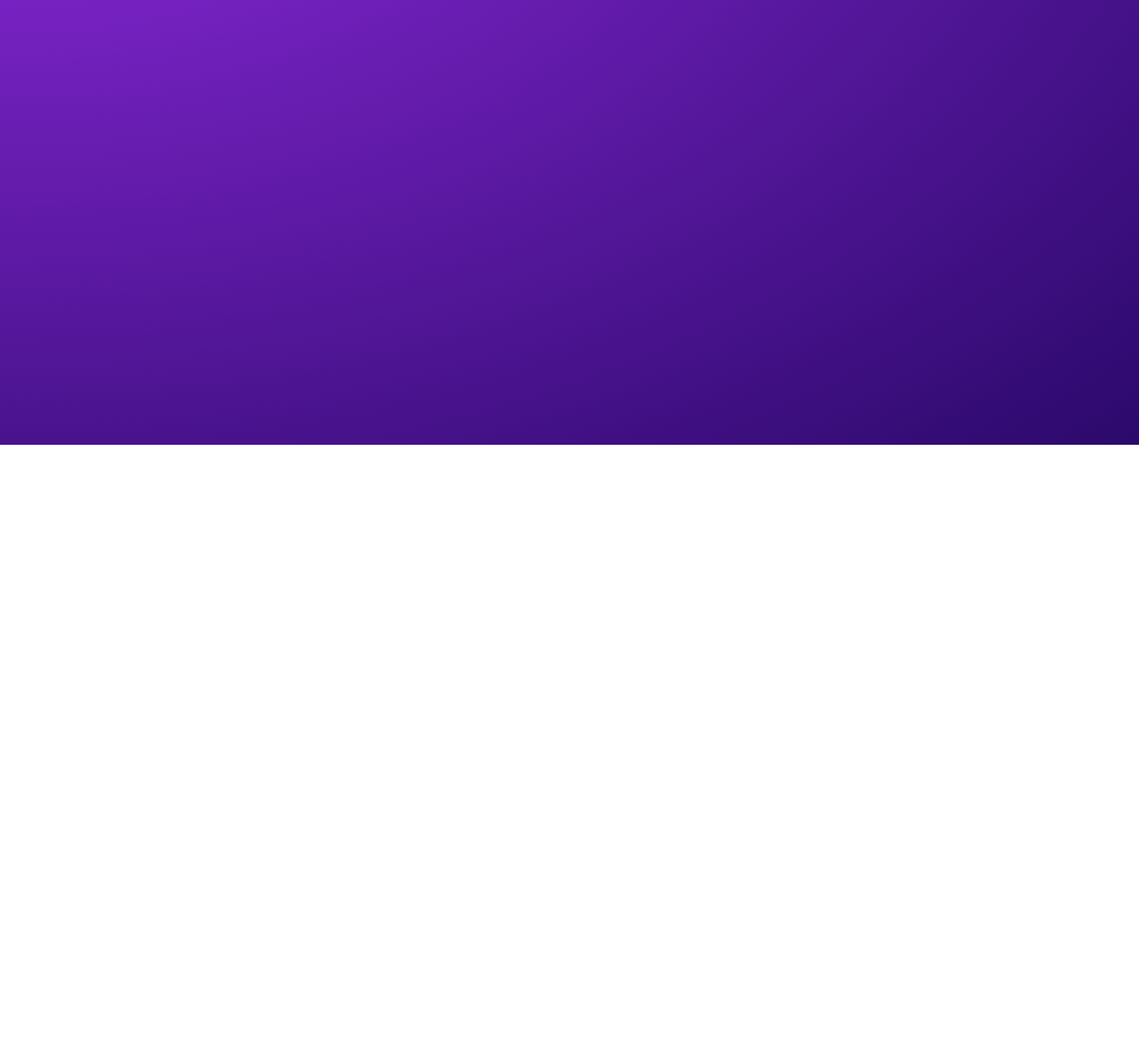
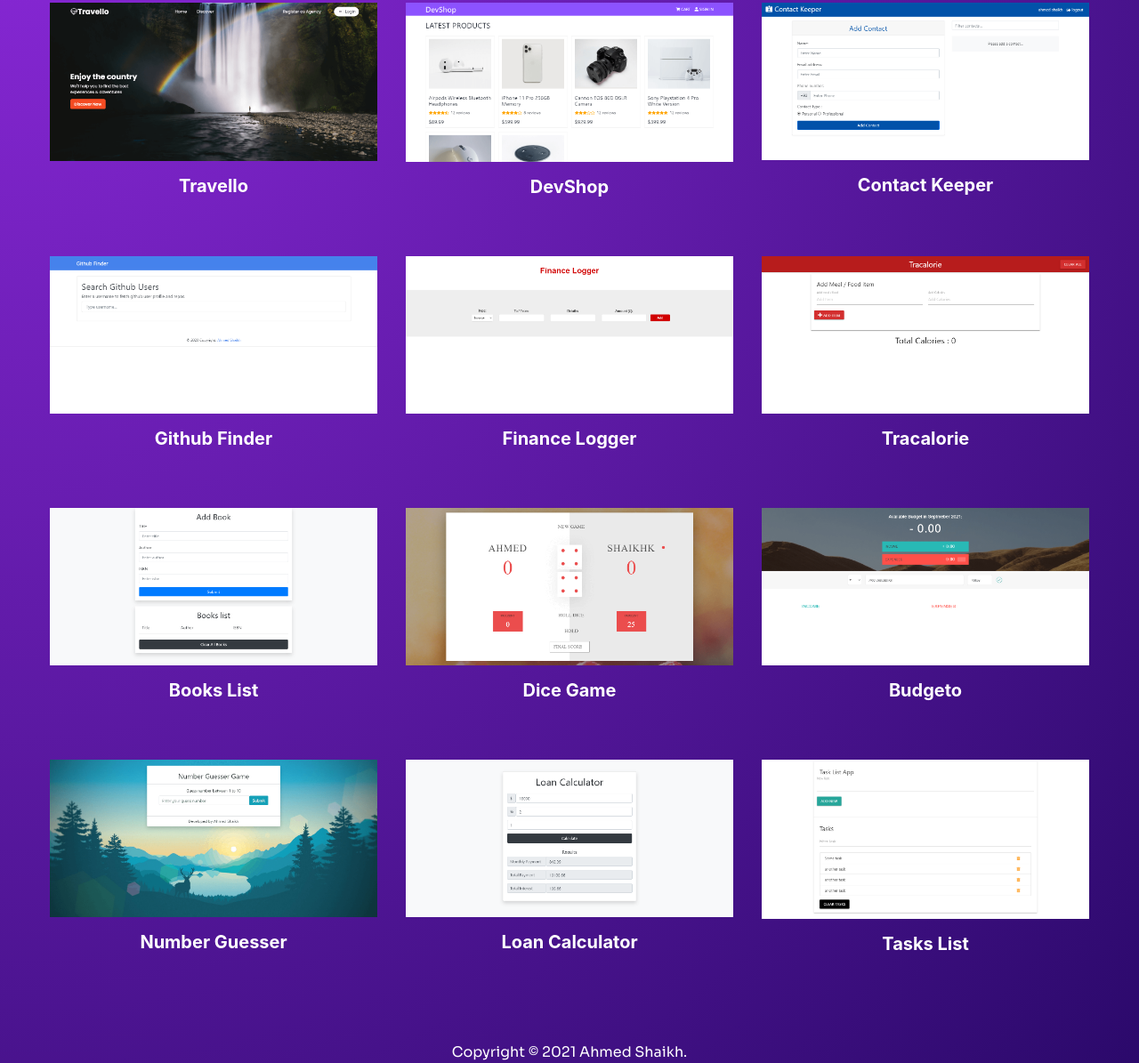
Before and after one commit to DevShaikh/portfolio-website-gatsby, a Gatsby site: page /projects in a window 1280 px wide. Shown: the part 300-1495 px from the top of the page at 89% size. Before the commit the page ends 800 px from the top, so only its background shows below. Built offline with nearby package versions, Linux system fonts and the light colour scheme; Gatsby itself is replaced by a stand-in of ours.

Commit message:
Portfolio projects has been added!

```diff
--- a/gatsby-config.js
+++ b/gatsby-config.js
@@ -5,8 +5,8 @@ module.exports = {
     {
       resolve: `gatsby-source-filesystem`,
       options: {
-        name: `notes`,
-        path: `${__dirname}/src/notes/`,
+        name: `data`,
+        path: `${__dirname}/src/data/`,
         ignore: [`**/\.*`], // ignore files starting with a dot
       },
     },
--- a/src/components/Layout/Navbar.js
+++ b/src/components/Layout/Navbar.js
@@ -29,7 +29,7 @@ const Navbar = () => {
           </Box>
           <Flex justifyContent="space-between" alignItems="center">
             <Button variant="navLink">
-              <Link to="/home">Home</Link>
+              <Link to="/">Home</Link>
             </Button>
             <Button variant="navLink">
               <Link to="/projects">Projects</Link>
--- /dev/null
+++ b/src/data/projects.json
@@ -0,0 +1,98 @@
+[
+  {
+    "title": "Travello",
+    "description": "Travello is a web platform that allows to Book events and more!",
+    "myRole": "I have developed the entire frontend and performed API integrations.",
+    "technologies": ["NextJs", "Redux", "NodeJs", "ExpressJs", "MongoDB"],
+    "link": "http://travello-webapp.herokuapp.com",
+    "image": "/images/portfolio/travello.png"
+  },
+  {
+    "title": "DevShop",
+    "description": "DevShop is a web platform that allows to purchase products in cheap price.",
+    "myRole": "I have developed the entire frontend as well as backend and performed API integrations between them.",
+    "technologies": ["React", "Redux", "NodeJs", "ExpressJs", "MongoDB"],
+    "link": "https://devshop-webapp.herokuapp.com",
+    "image": "/images/portfolio/devshop.png"
+  },
+  {
+    "title": "Contact Keeper",
+    "description": "Contact Keeper is a web platform that allows to save and delete your contacts and access from anywhere by login in Contact Keeper.",
+    "myRole": "I have developed the entire frontend as well as backend and performed API integrations between them.",
+    "technologies": ["React", "NodeJs", "ExpressJs", "MongoDB"],
+    "link": "https://contactkeepi.herokuapp.com/login",
+    "image": "/images/portfolio/contactKeeper.png"
+  },
+  {
+    "title": "Github Finder",
+    "description": "Github Finder is a web application that allows to find github user and their details.",
+    "myRole": "I have developed the entire frontend and performed API integrations between frontend and github.",
+    "technologies": ["React", "NodeJs", "ExpressJs", "MongoDB"],
+    "link": "https://githubby.netlify.app",
+    "image": "/images/portfolio/githubFinder.png"
+  },
+  {
+    "title": "Finance Logger",
+    "description": "Finance Logger is a web application that allows to generate and keep track on financial logs. (Testing Project)",
+    "myRole": "I have developed the entire application.",
+    "technologies": ["HTML5", "CSS3", "Javascript", "Typescript"],
+    "link": "https://finance-logs.netlify.app",
+    "image": "/images/portfolio/financeLogger.png"
+  },
+  {
+    "title": "Tracalorie",
+    "description": "Tracalorie is a web application that allows to keep track on how much calories you've ate",
+    "myRole": "I have developed the entire application.",
+    "technologies": ["HTML5", "CSS3", "Javascript", "Jquery", "MaterializeCSS"],
+    "link": "https://tracalo.netlify.app",
+    "image": "/images/portfolio/tracalorie.png"
+  },
+  {
+    "title": "Books List",
+    "description": "Books List is a web application that allows to add and remove books from your list and keep track on your books list.",
+    "myRole": "I have developed the entire application.",
+    "technologies": ["HTML5", "CSS3", "Javascript", "Jquery", "Bootstrap"],
+    "link": "https://booksavelist.netlify.app",
+    "image": "/images/portfolio/bookList.png"
+  },
+  {
+    "title": "Dice Game",
+    "description": "Dice Game is a web based game. in this game two players are required to play and who reach final score first get wins.",
+    "myRole": "I have developed the entire game.",
+    "technologies": ["HTML5", "CSS3", "Javascript", "Jquery", "Bootstrap"],
+    "link": "https://ludonow.netlify.app",
+    "image": "/images/portfolio/diceGame.png"
+  },
+  {
+    "title": "Budgeto",
+    "description": "Budgeto is a web application where you can keep track on your incomes and expenses in the last month.",
+    "myRole": "I have developed the entire game.",
+    "technologies": ["HTML5", "CSS3", "Javascript", "Jquery"],
+    "link": "https://budgeto.netlify.app",
+    "image": "/images/portfolio/budgeto.png"
+  },
+  {
+    "title": "Number Guesser",
+    "description": "Number Guesser is a web based game where you have to guess that which number has been guessed by computer.",
+    "myRole": "I have developed the entire game.",
+    "technologies": ["HTML5", "CSS3", "Javascript", "Jquery", "Bootstrap"],
+    "link": "https://guessing-number.netlify.app",
+    "image": "/images/portfolio/numberGuesser.png"
+  },
+  {
+    "title": "Loan Calculator",
+    "description": "Loan Calculator is a web application where you can calculate that how many month it takes to pay loan and how much have to pay inluding interest in each month.",
+    "myRole": "I have developed the entire application.",
+    "technologies": ["HTML5", "CSS3", "Javascript", "Jquery", "Bootstrap"],
+    "link": "https://loancalculate.netlify.app",
+    "image": "/images/portfolio/loanCalculator.png"
+  },
+  {
+    "title": "Tasks List",
+    "description": "Task List is also known as todo list. This a web application where you can keep track on your tasks that you will add to be complete.",
+    "myRole": "I have developed the entire application.",
+    "technologies": ["HTML5", "CSS3", "Javascript", "Jquery", "Bootstrap"],
+    "link": "https://todolist99.netlify.app",
+    "image": "/images/portfolio/taskList.png"
+  }
+]
--- a/src/notes/bar.txt
+++ /dev/null
@@ -1 +0,0 @@
-bar
--- a/src/notes/foo.txt
+++ /dev/null
@@ -1 +0,0 @@
-bar
--- a/src/pages/projects.js
+++ b/src/pages/projects.js
@@ -1,9 +1,47 @@
 import React from "react"
 
-import { Box } from "@chakra-ui/layout"
+// Chakra-UI
+import { Box, Grid, Heading } from "@chakra-ui/layout"
+import { Image } from "@chakra-ui/image"
+import { Button } from "@chakra-ui/button"
+
+// Projects
+import projectsData from "../data/projects"
 
 const projects = () => {
-  return <Box>Projects</Box>
+  return (
+    <Box py="12">
+      <Box textAlign="center" mb="4">
+        <Heading size="3xl" fontWeight="bold">
+          Portfolio
+        </Heading>
+        <Heading size="2xl" fontWeight="light" mt="2" mb="4">
+          Projects & Websites I've Created
+        </Heading>
+      </Box>
+      <Grid
+        templateColumns={[
+          "repeat(1, 1fr)",
+          "repeat(2, 1fr)",
+          "repeat(3, 1fr)",
+          "repeat(3, 1fr)",
+        ]}
+        py="8"
+        gap="8"
+      >
+        {projectsData.map((project, key) => (
+          <Box key={key} textAlign="center" my="4">
+            <Image src={project.image} mb="4" />
+            <a rel="noreferrer" target="_blank" href={project.link}>
+              <Button variant="link">
+                <Heading size="md">{project.title}</Heading>
+              </Button>
+            </a>
+          </Box>
+        ))}
+      </Grid>
+    </Box>
+  )
 }
 
 export default projects
```
Also changed, not shown: static/images/portfolio/bookList.png (added), static/images/portfolio/budgeto.png (added), static/images/portfolio/contactKeeper.png (added), static/images/portfolio/devshop.png (added), static/images/portfolio/diceGame.png (added), static/images/portfolio/financeLogger.png (added), static/images/portfolio/githubFinder.png (added), static/images/portfolio/loanCalculator.png (added), static/images/portfolio/numberGuesser.png (added), static/images/portfolio/taskList.png (added), static/images/portfolio/tracalorie.png (added), static/images/portfolio/travello.png (added).
